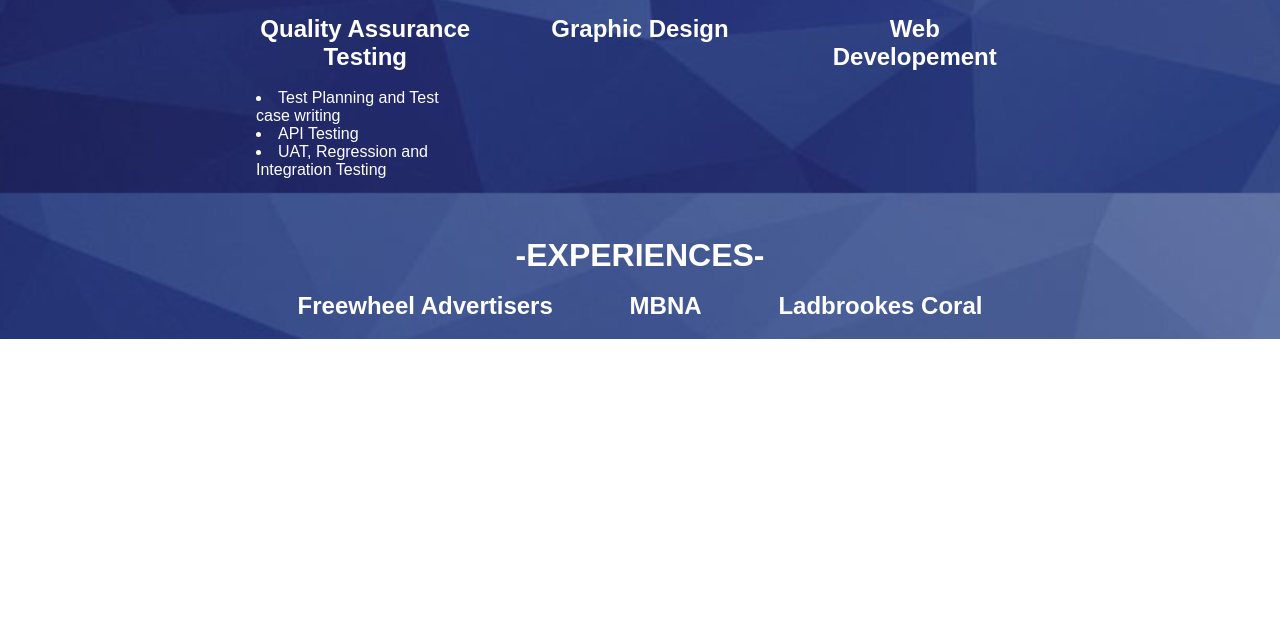
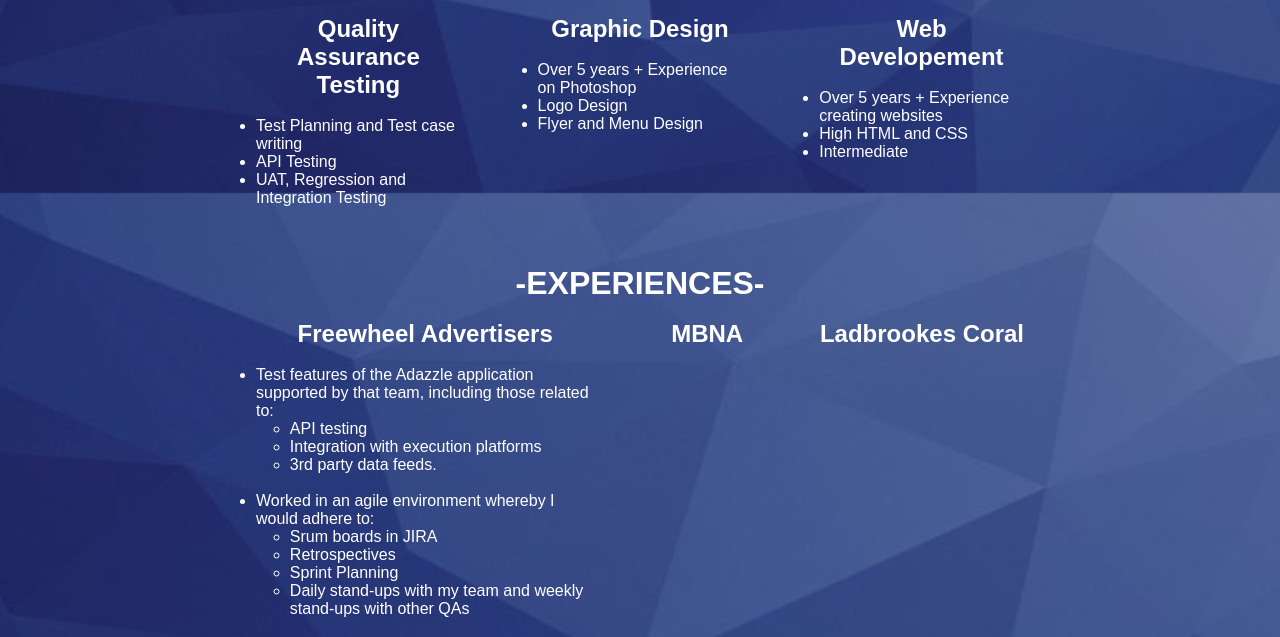
Before and after one commit to tienngo1805/Online-cv, a plain HTML site: page _site/index.html in a window 1280 px wide. Shown: the part 607-1244 px from the top of the page. Before the commit the page ends 946 px from the top, so only its background shows below. Drawn offline with Linux system fonts and the light colour scheme.

Commit message:
Added in Skills and Experiences

```diff
--- a/_site/index.html
+++ b/_site/index.html
@@ -84,6 +84,7 @@
                    Quality Assurance Testing
                </h2>
                <br>
+               <ul>
                     <li>
                             Test Planning and Test case writing
                     </li>
@@ -93,16 +94,42 @@
                     <li>
                             UAT, Regression and Integration Testing
                     </li>
+               </ul>
             </div>
             <div id="gridItem">
                 <h2>
                     Graphic Design
                 </h2>
+                <br>
+                <ul>
+                    <li>
+                        Over 5 years + Experience on Photoshop
+                    </li>
+                    <li>
+                            Logo Design
+                    </li>
+                    <li>
+                            Flyer and Menu Design
+                    </li>
+                </ul>
             </div>
             <div id="gridItem">
                 <h2>
                     Web Developement
                 </h2>
+                <br>
+            <ul>
+                <li>
+                    Over 5 years + Experience creating websites
+                </li>
+                <li>
+                    High HTML and CSS
+                </li>
+                <li>
+                    Intermediate
+                </li>
+            </ul>
+
             </div>
         </div>
 
@@ -117,6 +144,40 @@
                <h2>
                    Freewheel Advertisers
                </h2>
+               <br>
+               <ul>
+                   <li>
+                        Test features of the Adazzle application supported by that team, including those related to:
+                        <ul>
+                            <li>
+                                API testing
+                            </li>
+                            <li>
+                                Integration with execution platforms
+                            </li>
+                            <li>
+                                3rd party data feeds.
+                            </li>
+                        </ul>
+                    </li>
+                    <br>
+                    <li>
+                        Worked in an agile environment whereby I would adhere to:                         <ul>
+                            <li>
+                                Srum boards in JIRA
+                            </li>
+                            <li>
+                                Retrospectives
+                            </li>
+                            <li>
+                                Sprint Planning
+                            </li>
+                            <li>
+                                Daily stand-ups with my team and weekly stand-ups with other QAs
+                            </li>
+                        </ul>
+                    </li>
+               </ul>
             </div>
             <div id="gridItem">
                 <h2>
--- a/_site/myStyle.css
+++ b/_site/myStyle.css
@@ -97,3 +97,8 @@ body
     {
         text-align: left;
     }
+
+#gridItem li li
+    {
+        margin-left: 10%;
+    }
--- a/myStyle.css
+++ b/myStyle.css
@@ -97,3 +97,8 @@ body
     {
         text-align: left;
     }
+
+#gridItem li li
+    {
+        margin-left: 10%;
+    }
```
Also changed, not shown: index.html (+61 -0 lines). Lines whose indentation alone changed are shown as unchanged.
